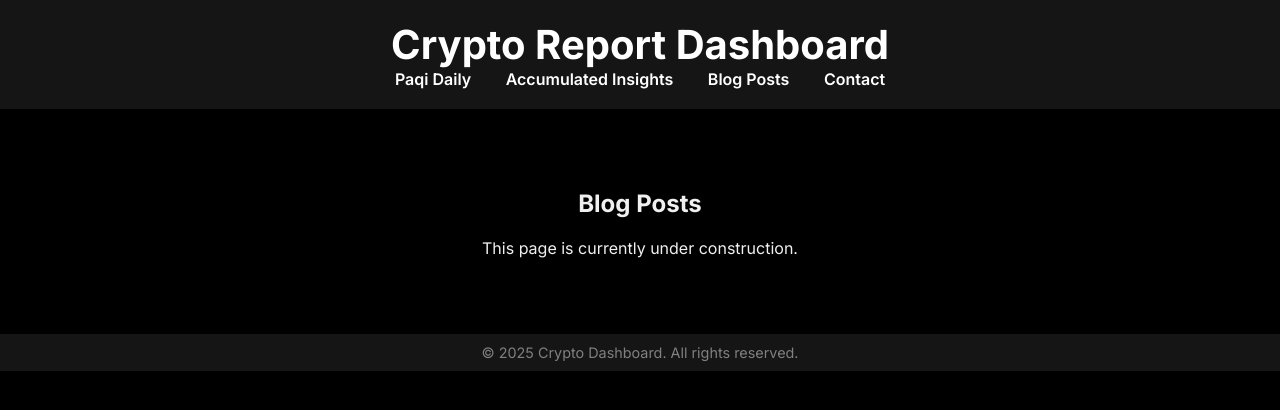
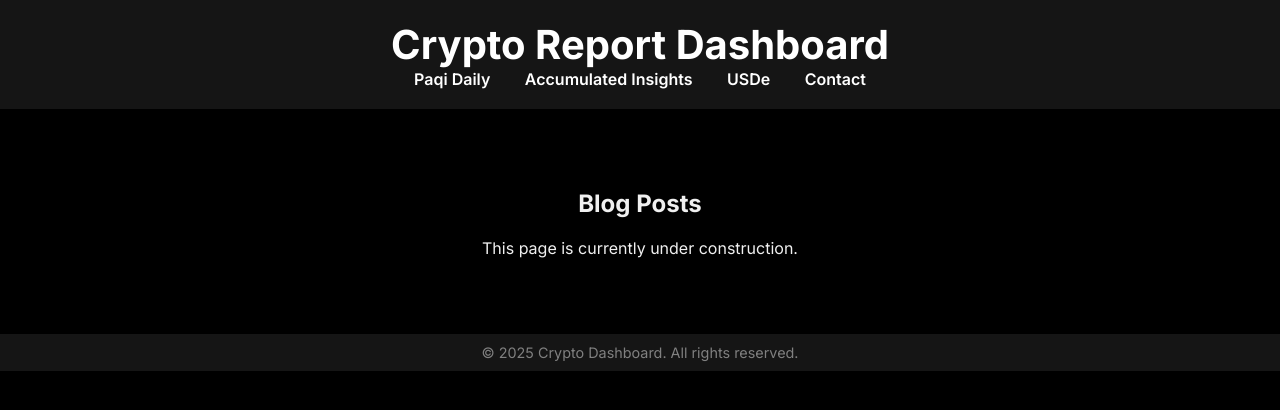
Before and after one commit to Paqi-Aysia/paqi-report, a Flask app: page /blog in a window 1280 px wide. Shown: the top 410 px of the page. Run offline with Flask 3, Linux system fonts and the light colour scheme.

Commit message:
changed blog header to USDe

```diff
--- a/templates/blank.html
+++ b/templates/blank.html
@@ -61,7 +61,7 @@
         <nav>
             <a href="/">Paqi Daily</a>
             <a href="/accumulated">Accumulated Insights</a>
-            <a href="/blog">Blog Posts</a>
+            <a href="/blog">USDe</a>
             <a href="/contact">Contact</a>
         </nav>
     </header>
```
